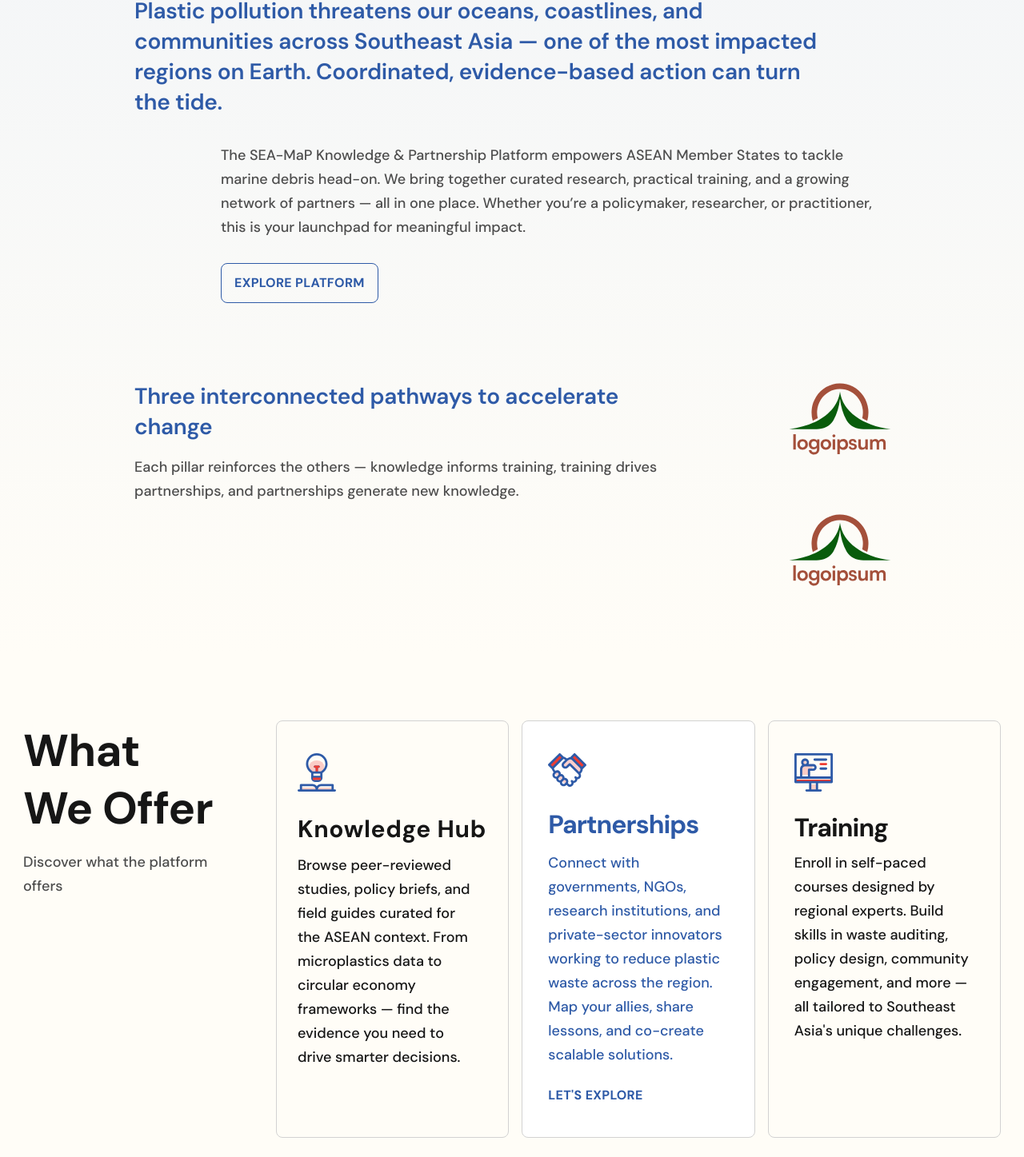
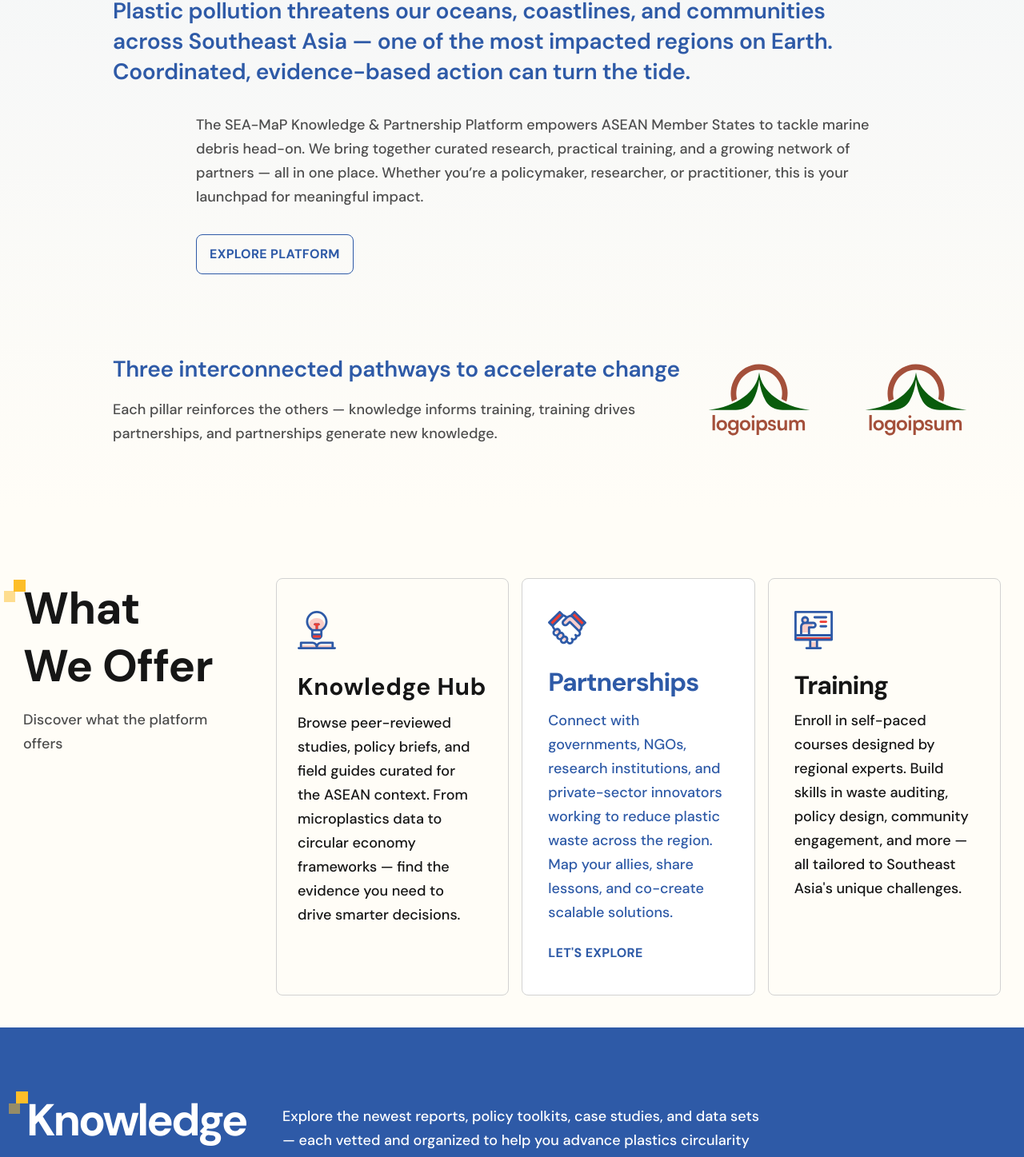
Before and after one commit to andikaflying/asean-plastics, a Next.js app: page / in a window 1280 px wide. Shown: the part 911-2358 px from the top of the page at 80% size. Built offline with nearby package versions, Linux system fonts and the light colour scheme.

Commit message:
style: styling homepage

```diff
--- a/src/app/(site)/knowledge-hub/page.tsx
+++ b/src/app/(site)/knowledge-hub/page.tsx
@@ -39,10 +39,7 @@ export default async function KnowledgeHubPage({ searchParams }: KnowledgeHubPag
     <>
       <KnowledgeHubHero />
       {showFeatured && (
-        <FeaturedResources
-          resources={data.featured}
-          className="-mt-10 pb-4 sm:-mt-16 lg:-mt-[20.5rem]"
-        />
+        <FeaturedResources resources={data.featured} className="-mt-16 pb-4 lg:-mt-[20.5rem]" />
       )}
       <ResourceToolbar />
       <Container className="py-8 lg:py-12">
--- a/src/app/(site)/page.tsx
+++ b/src/app/(site)/page.tsx
@@ -24,7 +24,7 @@ export default function HomePage() {
           aria-hidden="true"
           className="absolute top-0 right-0 -z-10 h-[51rem] w-[64%] rounded-bl-[1rem] bg-blue-500"
         />
-        <div className="pt-24 pb-8 lg:pt-26 lg:pb-12">
+        <div className="mx-auto w-full max-w-[76.375rem] pt-24 pb-8 lg:pt-26 lg:pb-12">
           <HomeHero />
           <HomeIntro />
         </div>
--- a/src/components/common/design-system/Typography.tsx
+++ b/src/components/common/design-system/Typography.tsx
@@ -7,7 +7,7 @@ const SIZE_CLASSES = {
   '5xl': 'text-5xl font-bold',
   '4xl': 'text-4xl font-bold tracking-[-0.125rem]',
   '3xl': 'text-3xl font-bold tracking-[-0.125rem]',
-  '2xl': 'text-2xl font-semibold',
+  '2xl': 'text-2xl font-semibold tracking-[-0.125rem]',
   xl: 'text-xl font-semibold tracking-[-0.4px]',
   'small-heading': 'text-small-heading font-semibold',
   lg: 'text-lg font-semibold',
--- a/src/components/features/home/HomeHero.tsx
+++ b/src/components/features/home/HomeHero.tsx
@@ -30,7 +30,7 @@ export function HomeHero() {
 
   return (
     <div
-      className="mx-4rounded-3xl relative isolate sm:mx-6 lg:mx-[4.5rem]"
+      className="relative isolate rounded-3xl"
       role="region"
       aria-roledescription="carousel"
       aria-label="Homepage highlights"
@@ -54,7 +54,7 @@ export function HomeHero() {
                 className="object-cover"
               />
               <div className="absolute inset-0 bg-black/20" aria-hidden="true" />
-              <div className="relative flex h-full min-h-[24rem] flex-col items-center justify-center gap-6 px-10 py-17 text-center sm:min-h-[32rem]">
+              <div className="relative flex h-full min-h-[24rem] flex-col items-center justify-center gap-4 px-10 py-17 text-center sm:min-h-[32rem]">
                 <Typography
                   as={index === 0 ? 'h1' : 'p'}
                   size="5xl"
--- a/src/components/features/home/HomeIntro.tsx
+++ b/src/components/features/home/HomeIntro.tsx
@@ -10,24 +10,18 @@ const TRUSTED_BY_LOGOS = [
 
 export function HomeIntro() {
   return (
-    <div className="mx-[4.5rem] mx-auto mt-[6.25rem] flex flex-col gap-8 px-[4.5rem] pt-16 pb-8">
+    <div className="mx-auto mt-[6.25rem] flex flex-col gap-8 px-[1rem] pt-16 pb-8">
       <Typography
         as="p"
         size="xl"
         weight="semibold"
-        className="pr-[10.625rem] pl-[6rem] tracking-[-0.3px] text-blue-500"
+        className="pr-[9rem] pl-[6rem] tracking-[-0.3px] text-blue-500"
       >
         Plastic pollution threatens our oceans, coastlines, and communities across Southeast Asia —
         one of the most impacted regions on Earth. Coordinated, evidence-based action can turn the
         tide.
       </Typography>
-      <Typography
-        as="p"
-        size="md"
-        weight="medium"
-        color="muted"
-        className="pr-[6rem] pl-[12.75rem]"
-      >
+      <Typography as="p" size="md" weight="medium" color="muted" className="pr-[6rem] pl-[12.5rem]">
         The SEA-MaP Knowledge &amp; Partnership Platform empowers ASEAN Member States to tackle
         marine debris head-on. We bring together curated research, practical training, and a growing
         network of partners — all in one place. Whether you&rsquo;re a policymaker, researcher, or
@@ -35,12 +29,12 @@ export function HomeIntro() {
       </Typography>
       <Link
         href="/knowledge-hub"
-        className={`${getButtonClassNames('primary')} mt-[-0.125rem] ml-[12.75rem] w-fit`}
+        className={`${getButtonClassNames('primary')} ml-[12.5rem] w-fit`}
       >
         Explore Platform
       </Link>
 
-      <div className="border-grey-200 mt-8 mt-[4.125rem] flex flex-row justify-between gap-6 pl-[6rem]">
+      <div className="border-grey-200 mt-[4.25rem] flex flex-row justify-between pl-[6rem]">
         <div className="flex w-fit flex-col gap-4">
           <Typography
             as="p"
@@ -55,7 +49,7 @@ export function HomeIntro() {
             partnerships, and partnerships generate new knowledge.
           </Typography>
         </div>
-        <div className="flex flex-row flex-wrap items-center justify-center gap-[4.375rem] px-5">
+        <div className="flex flex-row flex-wrap items-center justify-center gap-[4rem] px-6">
           {TRUSTED_BY_LOGOS.map((logo) => (
             <Image
               key={logo.id}
--- a/src/components/features/home/KnowledgeHubSection.tsx
+++ b/src/components/features/home/KnowledgeHubSection.tsx
@@ -19,7 +19,9 @@ export function KnowledgeHubSection() {
           description="Explore the newest reports, policy toolkits, case studies, and data sets — each vetted and organized to help you advance plastics circularity across ASEAN."
           cta={{ label: 'Explore all resources', href: '/knowledge-hub' }}
           className="relative lg:flex-col"
-          titleClassName="ml-0 max-w-[18.125rem]"
+          titleClassName="max-w-[18.5rem]"
+          textContainerClassName="ml-1 lg:gap-6"
+          descriptionClassName="max-w-[37.5rem]"
         />
         <Carousel
           ariaLabel="Featured knowledge resources"
@@ -28,7 +30,7 @@ export function KnowledgeHubSection() {
           viewportClassName="mt-9"
         >
           {resources.map((resource) => (
-            <div key={resource.id} className="w-[19.5rem] sm:w-[24.5rem]">
+            <div key={resource.id} className="h-full max-h-[25.625rem] w-[19.5rem] sm:w-[24.5rem]">
               <ResourceCard resource={resource} />
             </div>
           ))}
--- a/src/components/features/home/TrainingSection.tsx
+++ b/src/components/features/home/TrainingSection.tsx
@@ -7,7 +7,7 @@ import { TRAINING_COURSES } from '@/constants/trainings';
 export function TrainingSection() {
   return (
     <Section tone="blue" isBleed>
-      <div className="flex w-full flex-col gap-12">
+      <div className="mx-auto flex w-full max-w-[76.375rem] flex-col gap-12">
         <SectionHeading
           title="Training"
           tone="light"
@@ -15,14 +15,9 @@ export function TrainingSection() {
           cta={{ label: 'See all courses', href: '/training' }}
           textContainerClassName="lg:gap-[6.25rem]"
           descriptionClassName="mt-[-1.5rem] max-w-[592px]"
-          ctaClassName="absolute bottom-[-5.5rem] right-[4.5rem]"
+          ctaClassName="absolute bottom-[-5.5rem] right-0"
         />
-        <Carousel
-          ariaLabel="Featured training courses"
-          tone="light"
-          directionClassName="mt-1 ml-[4.5rem]"
-          viewportClassName="mt-8"
-        >
+        <Carousel ariaLabel="Featured training courses" tone="light" viewportClassName="mt-8">
           {TRAINING_COURSES.map((course) => (
             <div key={course.id} className="w-[17.625rem]">
               <CourseCard course={course} />
--- a/src/components/features/home/WhatWeOffer.tsx
+++ b/src/components/features/home/WhatWeOffer.tsx
@@ -7,12 +7,38 @@ import {
   OFFERCARD_TEXT_CONTAINER_CLASSNAME,
 } from './OfferCard';
 import { OFFER_PILLARS } from '@/constants/homepage';
+import Image from 'next/image';
+
+function AccentMark() {
+  return (
+    <span
+      aria-hidden="true"
+      className="absolute top-[0px] left-[0.75rem] -z-10 -ml-6 inline-block h-7 w-6 shrink-0"
+    >
+      <Image
+        src="/icons/accent-square-1.svg"
+        alt=""
+        width={14}
+        height={14}
+        className="absolute top-[51%] right-[90%]"
+      />
+      <Image
+        src="/icons/accent-square-2.svg"
+        alt=""
+        width={15}
+        height={14}
+        className="absolute top-0 left-[0%]"
+      />
+    </span>
+  );
+}
 
 export function WhatWeOffer() {
   return (
     <div className="flex flex-col gap-[4.5rem] lg:flex-row lg:items-start">
       <div className="mt-2 flex flex-col gap-4 lg:w-[15.25rem] lg:shrink-0">
-        <Typography as="h2" size="display" className="tracking-[-0.0375rem]">
+        <Typography as="h2" size="display" className="relative tracking-[-0.0375rem]">
+          <AccentMark />
           What We Offer
         </Typography>
         <Typography as="p" size="md" weight="medium" color="muted">
--- a/src/components/features/knowledge-hub/KnowledgeHubHero.tsx
+++ b/src/components/features/knowledge-hub/KnowledgeHubHero.tsx
@@ -35,7 +35,7 @@ export function KnowledgeHubHero() {
           weight="bold"
           color="inherit"
           size="6xl"
-          className="text-2xl tracking-[-0.05rem] text-white uppercase sm:text-3xl sm:tracking-[-0.1rem] lg:text-6xl lg:tracking-[-0.1875rem]"
+          className="text-3xl tracking-[-0.05rem] text-white uppercase lg:text-6xl lg:tracking-[-0.1875rem]"
         >
           Knowledge Hub
         </Typography>
--- a/src/components/layout/SectionHeading.tsx
+++ b/src/components/layout/SectionHeading.tsx
@@ -27,7 +27,7 @@ function AccentMark({ tone }: { tone: 'light' | 'dark' }) {
     <span
       aria-hidden="true"
       className={cn(
-        'absolute top-[0px] left-[0.75rem] -z-10 inline-block h-7 w-6 shrink-0',
+        'absolute top-[0px] left-[-0.5rem] -z-10 inline-block h-7 w-6 shrink-0',
         tone === 'light' ? '-ml-6' : '-ml-6',
       )}
     >
@@ -43,7 +43,7 @@ function AccentMark({ tone }: { tone: 'light' | 'dark' }) {
         alt=""
         width={15}
         height={14}
-        className="absolute top-0 left-[81%]"
+        className="absolute top-0 left-[80%]"
       />
     </span>
   );
@@ -72,7 +72,7 @@ export function SectionHeading({
     >
       <div
         className={cn(
-          'ml-[4.5rem] flex flex-col gap-6 lg:flex-1 lg:flex-row lg:items-start lg:gap-8',
+          'flex flex-col gap-6 lg:flex-1 lg:flex-row lg:items-start lg:gap-8',
           textContainerClassName,
         )}
       >
@@ -81,7 +81,7 @@ export function SectionHeading({
           size="display"
           color="inherit"
           className={cn(
-            'tracking[-0.125rem] relative shrink-0',
+            'relative shrink-0 tracking-[-0.1875rem]',
             isLight ? 'text-white' : 'text-text-primary',
             titleClassName,
           )}
```
Also changed, not shown: src/components/features/home/PartnershipsSection.tsx (+3 -8 lines), src/components/features/home/ResourceCard.tsx (+4 -17 lines), public/images/knowledge-hub-hero.webp.
